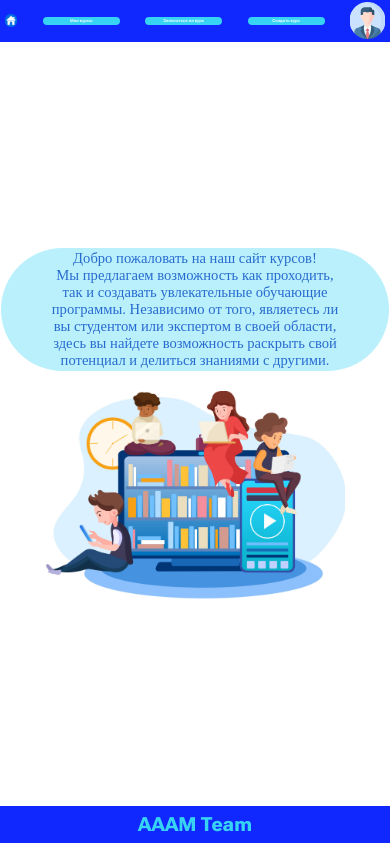
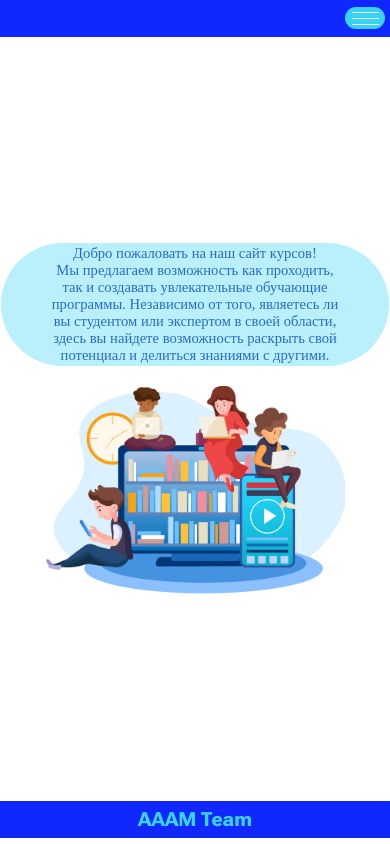
Before and after one commit to algorithm-ssau/education-website, an Angular app in the folder frontend/: page / in a window 390 px wide. Built offline with nearby package versions, Linux system fonts and the light colour scheme; a web font is replaced by a local one.

Commit message:
feat: сделано правильное отображение кнопок на мобильной ширине экрана

```diff
--- a/frontend/src/app/core/components/header/header.component.html
+++ b/frontend/src/app/core/components/header/header.component.html
@@ -34,4 +34,9 @@
       </li>
     </ul>
   </nav>
+  <button class="header__burger-menu-open">
+    <div class="burger-menu__bar"></div>
+    <div class="burger-menu__bar"></div>
+    <div class="burger-menu__bar"></div>
+  </button>
 </header>
--- a/frontend/src/app/core/components/header/header.component.scss
+++ b/frontend/src/app/core/components/header/header.component.scss
@@ -36,10 +36,42 @@
   width: to-responsive(63px);
   aspect-ratio: 63 / 65;
 }
+
+.header__burger-menu-open {
+  display: none;
+}
+
 @media (max-width: 500px) {
   .header {
     aspect-ratio: 320 / 30;
+
+    @include flex($justify-content: flex-end);
   }
+
+  .header__links {
+    display: none;
+  }
+
+  .header__burger-menu-open {
+    width: 40px;
+    height: 22px;
+
+    @include flex($direction: column, $gap: 5px);
+
+    background-color: $secondary-color;
+    border: none;
+    outline: none;
+    border-radius: 30px;
+  }
+
+  .burger-menu__bar {
+    width: 27px;
+    height: 1px;
+
+    background-color: $secondary-light-color;
+  }
+
+  .header__home,
   .header__profile {
     width: to-responsive(29px, $relative-to: 320px);
     aspect-ratio: 29 / 30;
```
